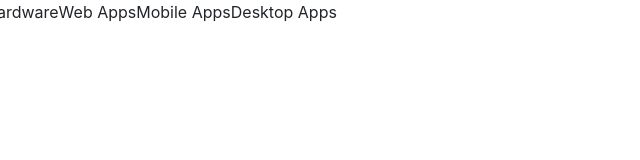
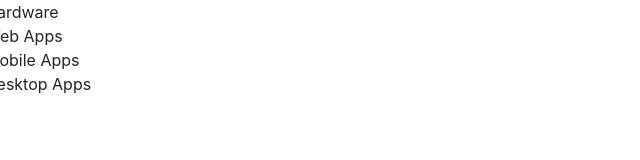
Before and after one commit to agungxfz/agungxfz.github.io, a plain HTML site: page index.html in a window 1280 px wide. Shown: the whole page, without its empty margins (0-640 px from the left). Drawn offline with nearby package versions, Linux system fonts and the light colour scheme.

Commit message:
Update index.html

```diff
--- a/index.html
+++ b/index.html
@@ -6,8 +6,8 @@
         <script src="https://code.jquery.com/jquery-3.4.1.min.js"></script>
         <script src="https://stackpath.bootstrapcdn.com/bootstrap/4.3.1/js/bootstrap.min.js" integrity="sha384-JjSmVgyd0p3pXB1rRibZUAYoIIy6OrQ6VrjIEaFf/nJGzIxFDsf4x0xIM+B07jRM" crossorigin="anonymous"></script>
     </head>
-    <body>
-        <div class="row">
+    <body class="row">
+        <div class="col-xs-12">
             <div class="col-xs-3">Hardware</div>
             <div class="col-xs-3">Web Apps</div>
             <div class="col-xs-3">Mobile Apps</div>
```
